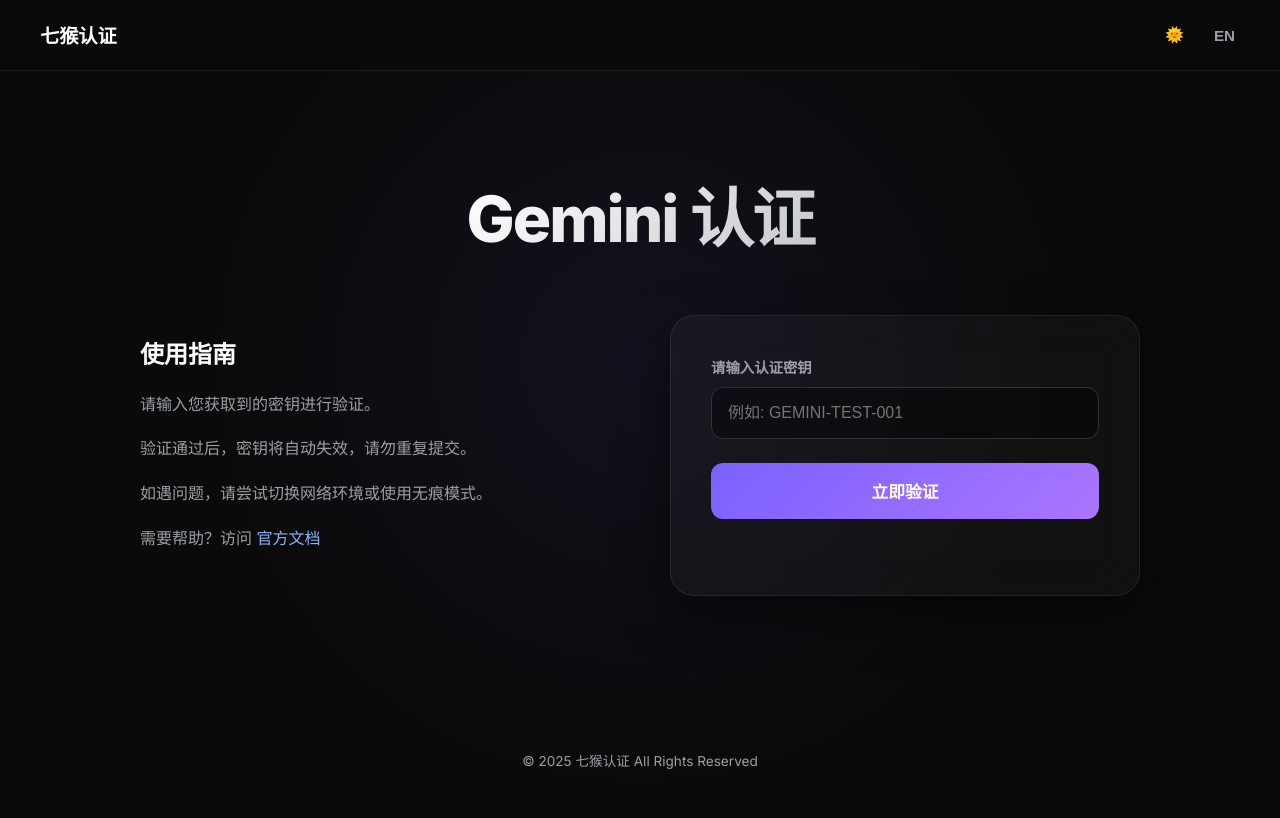
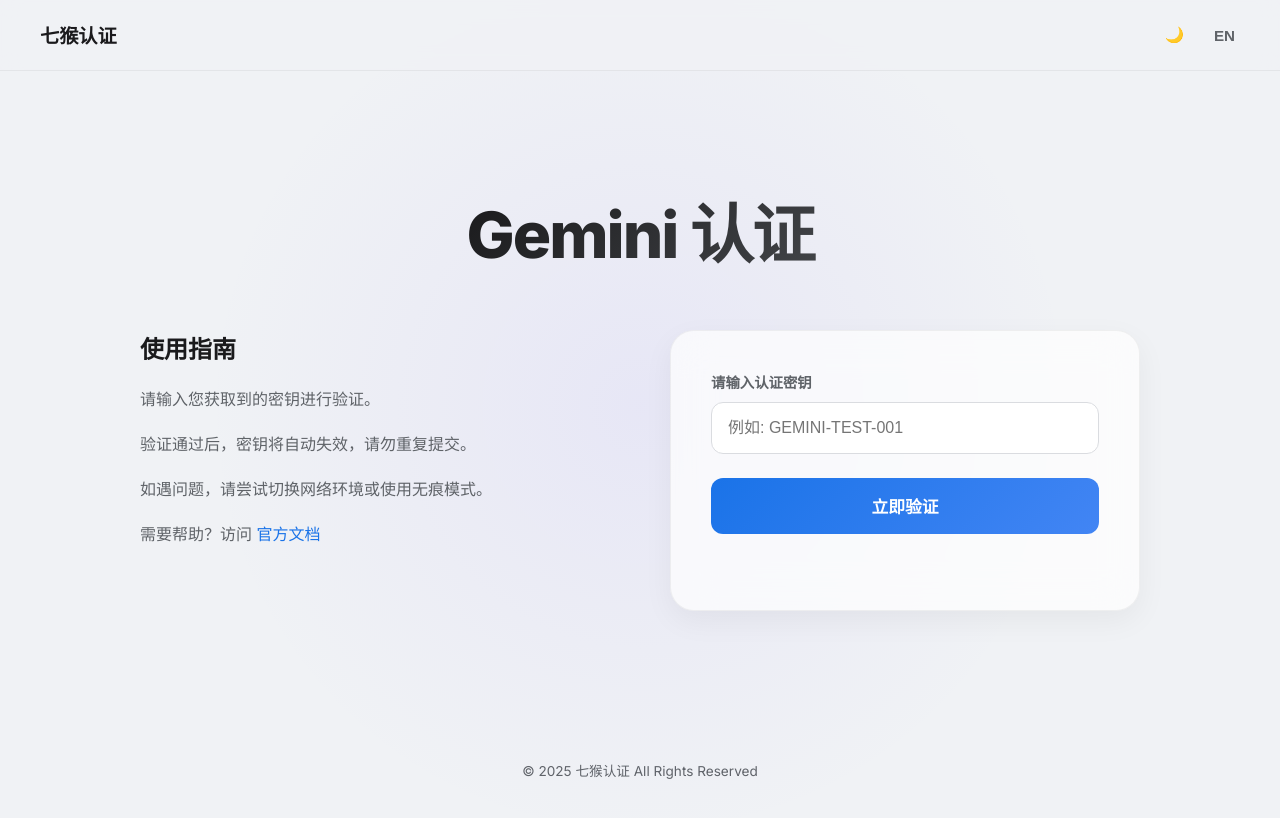
Before and after one commit to haomoqi007/GeminiAuth, a website: page index.html in a window 1280 px wide. Drawn offline with Linux system fonts and the light colour scheme; no server answers.

Commit message:
取消右侧滚动条 主题默认跟随系统

```diff
--- a/index.html
+++ b/index.html
@@ -1,14 +1,14 @@
 <!DOCTYPE html>
-<html lang="zh-CN" data-theme="dark">
+<html lang="zh-CN">
 <head>
     <meta charset="UTF-8">
     <meta name="viewport" content="width=device-width, initial-scale=1.0">
     <title>七猴认证 - Gemini 资格验证</title>
     <link href="https://fonts.googleapis.com/css2?family=Inter:wght@400;600;800&display=swap" rel="stylesheet">
     <style>
-        /* --- 1. CSS 变量定义 (主题系统) --- */
+        /* --- CSS 变量定义 --- */
         :root {
-            /* 默认暗色主题 (Dark) */
+            /* 默认暗色变量 (Dark) */
             --bg-color: #0a0a0a;
             --text-main: #ffffff;
             --text-sub: #9aa0a6;
@@ -23,7 +23,7 @@
             --shadow: 0 20px 50px rgba(0, 0, 0, 0.5);
         }
 
-        /* 亮色主题 (Light) */
+        /* 亮色主题覆盖 (Light) */
         [data-theme="light"] {
             --bg-color: #f0f2f5;
             --text-main: #1a1a1c;
@@ -44,17 +44,19 @@
             font-family: 'Inter', -apple-system, BlinkMacSystemFont, sans-serif;
             background-color: var(--bg-color);
             color: var(--text-main);
-            min-height: 100vh;
+
+            /* --- 核心修改：强制全屏无滚动条 --- */
+            height: 100vh;
+            overflow: hidden;
+
             display: flex;
             flex-direction: column;
-            overflow-x: hidden;
             transition: background-color 0.3s, color 0.3s;
         }
 
-        /* --- 页眉 --- */
+        /* 页眉 */
         header {
-            position: fixed;
-            top: 0; left: 0; right: 0;
+            flex: 0 0 auto; /* 固定高度，不被压缩 */
             height: 70px;
             padding: 0 40px;
             display: flex;
@@ -71,7 +73,7 @@
             align-items: center;
             gap: 12px;
             text-decoration: none;
-            opacity: 0; /* 初始隐藏，等Logo加载 */
+            opacity: 0;
             transition: opacity 0.3s;
         }
 
@@ -81,7 +83,6 @@
             color: var(--text-main);
         }
 
-        /* 右上角工具栏 */
         .tools { display: flex; gap: 20px; align-items: center; }
         .tool-btn {
             background: none; border: none;
@@ -93,14 +94,14 @@
         }
         .tool-btn:hover { color: var(--text-main); }
 
-        /* --- 主体布局 (Grid) --- */
+        /* 主体内容 */
         main {
-            flex: 1;
+            flex: 1; /* 占满剩余空间 */
             display: flex;
             justify-content: center;
-            align-items: center; /* 垂直居中 */
-            padding: 100px 20px 40px; /* 上方留出 header 空间 */
+            align-items: center; /* 垂直完全居中 */
             position: relative;
+            width: 100%;
         }
 
         .container {
@@ -109,14 +110,11 @@
             display: flex;
             flex-direction: column;
             gap: 40px;
+            padding: 0 20px; /* 防止左右贴边 */
             z-index: 1;
         }
 
-        /* 第一行：大标题区 */
-        .hero-section {
-            text-align: center;
-            margin-bottom: 20px;
-        }
+        .hero-section { text-align: center; margin-bottom: 20px; }
         .main-title {
             font-size: 4rem;
             line-height: 1.1;
@@ -128,38 +126,19 @@
             -webkit-text-fill-color: transparent;
         }
 
-        /* 第二行：分栏区 (左文案 | 右卡片) */
         .content-section {
             display: grid;
-            grid-template-columns: 1fr 1fr; /* 1:1 等分 */
+            grid-template-columns: 1fr 1fr;
             gap: 60px;
             align-items: start;
         }
 
-        /* 左侧说明 */
-        .info-box {
-            padding-top: 20px;
-        }
-        .info-title {
-            font-size: 1.5rem; font-weight: 700;
-            margin-bottom: 20px;
-            color: var(--text-main);
-        }
-        .desc {
-            color: var(--text-sub);
-            line-height: 1.8;
-            font-size: 1rem;
-        }
-        .desc p { margin-bottom: 16px; }
-        .desc a {
-            color: var(--accent);
-            text-decoration: none;
-            border-bottom: 1px solid transparent;
-            transition: 0.2s;
-        }
+        .info-title { font-size: 1.5rem; font-weight: 700; margin-bottom: 20px; color: var(--text-main); }
+        .desc { color: var(--text-sub); line-height: 1.8; font-size: 1rem; }
+        .desc p { margin-bottom: 12px; }
+        .desc a { color: var(--accent); text-decoration: none; border-bottom: 1px solid transparent; transition: 0.2s; }
         .desc a:hover { border-bottom-color: var(--accent); opacity: 0.8; }
 
-        /* 右侧卡片 */
         .auth-card {
             background: var(--card-bg);
             backdrop-filter: blur(20px);
@@ -172,12 +151,7 @@
         }
 
         .input-group { margin-bottom: 24px; }
-        .input-label {
-            display: block;
-            margin-bottom: 10px;
-            color: var(--text-sub);
-            font-size: 0.9rem; font-weight: 600;
-        }
+        .input-label { display: block; margin-bottom: 10px; color: var(--text-sub); font-size: 0.9rem; font-weight: 600; }
         .input-field {
             width: 100%; box-sizing: border-box;
             padding: 16px;
@@ -189,51 +163,45 @@
             outline: none;
             transition: 0.3s;
         }
-        .input-field:focus {
-            border-color: var(--accent);
-            box-shadow: 0 0 0 3px rgba(138, 180, 248, 0.15);
-        }
+        .input-field:focus { border-color: var(--accent); box-shadow: 0 0 0 3px rgba(138, 180, 248, 0.15); }
 
         .submit-btn {
-            width: 100%;
-            padding: 16px;
-            border: none; border-radius: 12px;
+            width: 100%; padding: 16px; border: none; border-radius: 12px;
             background: var(--btn-grad);
-            color: #fff;
-            font-weight: 600; font-size: 1.05rem;
-            cursor: pointer;
-            transition: transform 0.2s, box-shadow 0.2s;
+            color: #fff; font-weight: 600; font-size: 1.05rem;
+            cursor: pointer; transition: transform 0.2s, box-shadow 0.2s;
         }
-        .submit-btn:hover {
-            transform: translateY(-2px);
-            box-shadow: 0 8px 20px rgba(123, 97, 255, 0.3);
-        }
+        .submit-btn:hover { transform: translateY(-2px); box-shadow: 0 8px 20px rgba(123, 97, 255, 0.3); }
         .submit-btn:disabled { opacity: 0.6; cursor: wait; transform: none; }
 
         #msg { margin-top: 16px; text-align: center; font-size: 0.9rem; min-height: 20px; }
 
         footer {
-            text-align: center; padding: 30px;
+            flex: 0 0 auto;
+            text-align: center; padding: 20px;
             color: var(--text-sub); font-size: 0.85rem;
         }
 
-        /* 背景光效 */
         .glow {
-            position: absolute;
-            top: 50%; left: 50%;
+            position: absolute; top: 50%; left: 50%;
             transform: translate(-50%, -50%);
             width: 80vw; height: 80vw;
             background: radial-gradient(circle, rgba(123, 97, 255, 0.08), transparent 60%);
-            pointer-events: none;
-            z-index: 0;
+            pointer-events: none; z-index: 0;
         }
 
-        /* 手机适配 */
+        /* --- 手机适配 (允许滚动) --- */
         @media (max-width: 850px) {
+            body {
+                height: auto; /* 手机上取消高度锁定 */
+                overflow: auto; /* 允许滚动 */
+                overflow-x: hidden; /* 防止横向溢出 */
+            }
+            main { padding: 40px 20px; } /* 增加手机上的内边距 */
             header { padding: 0 20px; }
             .content-section { grid-template-columns: 1fr; gap: 40px; }
-            .info-box { text-align: center; padding-top: 0; order: 2; /* 手机上文字在下 */ }
-            .auth-card { order: 1; /* 手机上卡片在上 */ }
+            .info-box { text-align: center; order: 2; }
+            .auth-card { order: 1; }
             .main-title { font-size: 3rem; }
         }
     </style>
@@ -254,13 +222,11 @@
     <main>
         <div class="glow"></div>
         <div class="container">
-
             <div class="hero-section">
                 <h1 class="main-title" data-i18n="mainTitle">Gemini 认证</h1>
             </div>
 
             <div class="content-section">
-
                 <div class="info-box">
                     <div class="info-title" data-i18n="infoTitle">使用指南</div>
                     <div class="desc">
@@ -279,7 +245,6 @@
                     <button class="submit-btn" id="submitBtn" data-i18n="btnVerify">立即验证</button>
                     <div id="msg"></div>
                 </div>
-
             </div>
         </div>
     </main>
@@ -331,37 +296,36 @@
             }
         };
 
-        // 当前状态
+        // --- 2. 状态管理 ---
         let currentLang = localStorage.getItem('lang') || 'zh';
-        let currentTheme = localStorage.getItem('theme') || 'dark';
 
-        // --- 2. 初始化逻辑 ---
+        function getSystemTheme() {
+            return window.matchMedia('(prefers-color-scheme: light)').matches ? 'light' : 'dark';
+        }
+        let currentTheme = localStorage.getItem('theme') || getSystemTheme();
+
+        // --- 3. 初始化 ---
         function init() {
-            // 应用保存的主题
             document.documentElement.setAttribute('data-theme', currentTheme);
             updateThemeIcon();
-
-            // 应用保存的语言
             updateLangUI();
-
-            // 加载 Logo (保持你原有的逻辑)
             loadConfig();
         }
 
-        // --- 3. 主题切换 ---
+        // --- 4. 主题切换 ---
         const themeBtn = document.getElementById('themeToggle');
         themeBtn.addEventListener('click', () => {
             currentTheme = currentTheme === 'dark' ? 'light' : 'dark';
             document.documentElement.setAttribute('data-theme', currentTheme);
+            updateThemeIcon();
             localStorage.setItem('theme', currentTheme);
-            updateThemeIcon();
         });
 
         function updateThemeIcon() {
             themeBtn.innerText = currentTheme === 'dark' ? '🌞' : '🌙';
         }
 
-        // --- 4. 语言切换 ---
+        // --- 5. 语言切换 ---
         const langBtn = document.getElementById('langToggle');
         langBtn.addEventListener('click', () => {
             currentLang = currentLang === 'zh' ? 'en' : 'zh';
@@ -371,21 +335,15 @@
 
         function updateLangUI() {
             const t = translations[currentLang];
-
-            // 更新按钮文字 (显示"对方"语言)
             langBtn.innerText = currentLang === 'zh' ? 'EN' : '中';
-
-            // 更新所有带 data-i18n 的文本
             document.querySelectorAll('[data-i18n]').forEach(el => {
                 const key = el.getAttribute('data-i18n');
                 if (t[key]) el.innerText = t[key];
             });
-
-            // 特殊处理 input placeholder
             document.getElementById('code').placeholder = t.inputPlaceholder;
         }
 
-        // --- 5. Logo 加载 (复用你之前的逻辑) ---
+        // --- 6. Logo 加载 ---
         async function loadConfig() {
             try {
                 const res = await fetch('/api/config');
@@ -402,13 +360,13 @@
             }
         }
 
-        // --- 6. 验证逻辑 ---
+        // --- 7. 验证逻辑 ---
         const btn = document.getElementById('submitBtn');
         const input = document.getElementById('code');
         const msg = document.getElementById('msg');
 
         btn.addEventListener('click', async () => {
-            const t = translations[currentLang]; // 获取当前语言包
+            const t = translations[currentLang];
             const code = input.value.trim();
 
             if(!code) {
@@ -430,7 +388,7 @@
                 const data = await res.json();
 
                 if (data.success) {
-                    showMsg(data.message, '#4caf50'); // 这里后端返回的消息如果也需要翻译，最好后端返回 code 前端匹配
+                    showMsg(data.message, '#4caf50');
                     input.value = "";
                     btn.innerText = t.btnSuccess;
                     setTimeout(() => {
@@ -456,7 +414,6 @@
             msg.style.color = color;
         }
 
-        // 启动！
         init();
     </script>
 </body>
```
